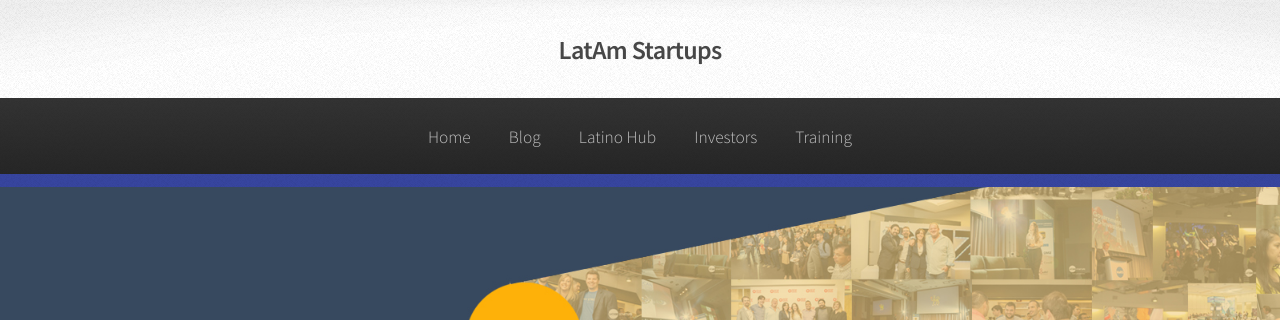
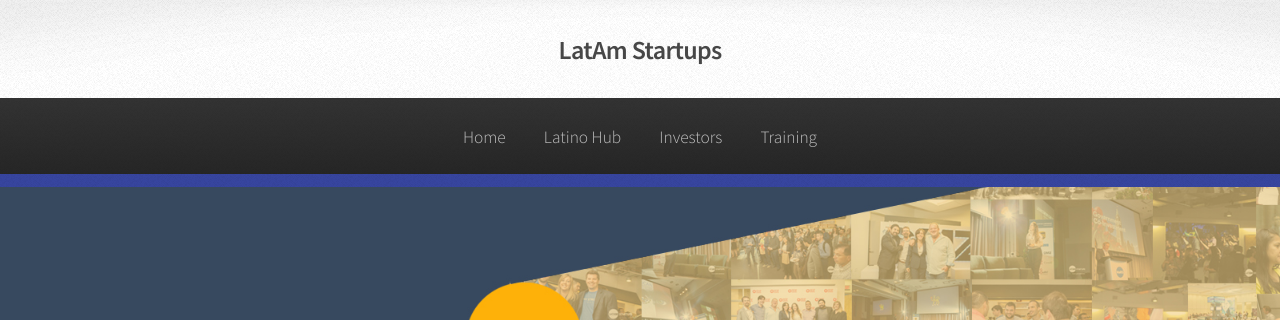
Before and after one commit to LatAmStartups/LatAmStartups.github.io, a Jekyll site: the page built from index.html, in a window 1280 px wide. Shown: the top 320 px of the page. Built offline with Jekyll 4.4.1, drawn with Linux system fonts in a browser that asks for light colours; the list of posts is cut into pages by our own code.

Commit message:
let's ditch the Blog link in the header, shall we?

```diff
--- a/_includes/header.html
+++ b/_includes/header.html
@@ -36,7 +36,6 @@
 						<ul>
 							{% assign current = page.url | downcase | split: '/' %}
 							<li {% if current[1] == 'index.html' %}class="current"{% endif %}><a href="{{ site.baseurl }}/index.html">Home</a></li>
-							<li {% if current[1] == 'blog' %}class="current"{% endif %}><a href="{{ site.baseurl }}/blog">Blog</a></li>
 							<li {% if current[1] == 'latino-hub.html' %}class="current"{% endif %}><a href="{{ site.baseurl }}/latino-hub.html">Latino Hub</a></li>
 							<li {% if current[1] == 'investors.html' %}class="current"{% endif %}><a href="{{ site.baseurl }}/investors.html">Investors</a></li>
 							<li {% if current[1] == 'ready-to-scale.html' %}class="current"{% endif %}><a href="{{ site.baseurl }}/ready-to-scale.html">Training</a></li>
```
